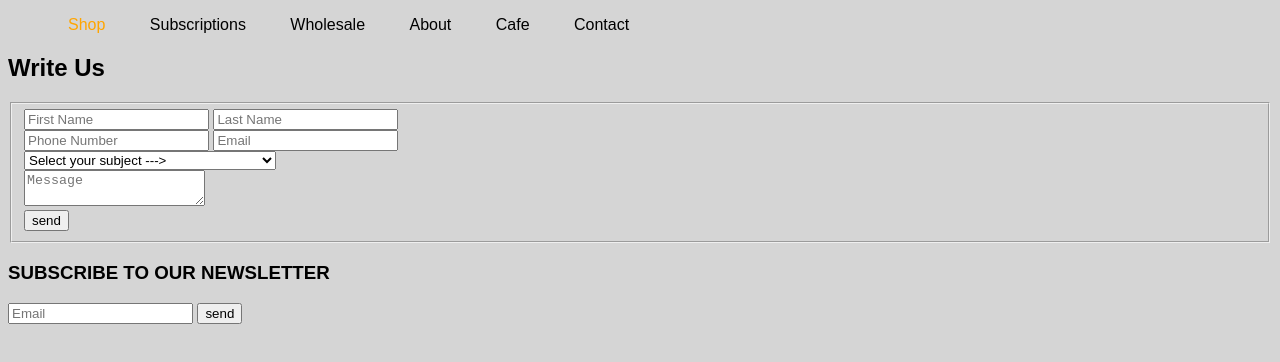
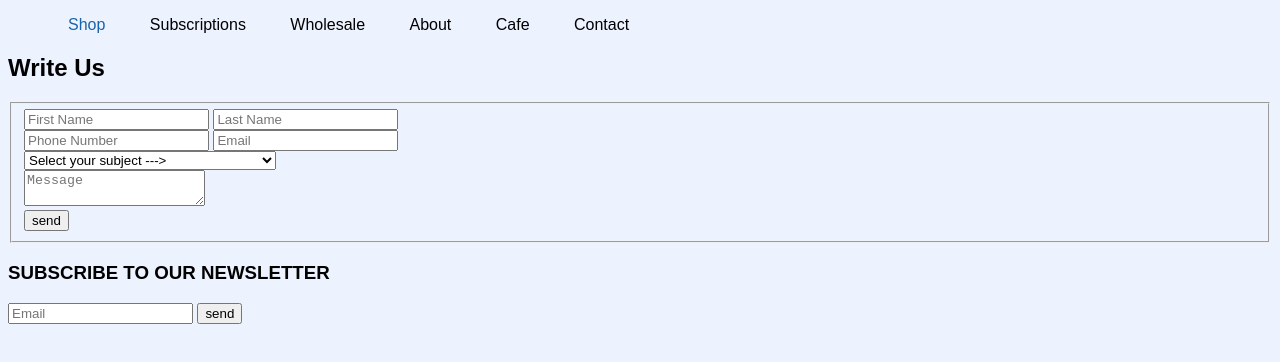
Before and after one commit to CJunger/OKCoders, a plain HTML site: page elementalcoffee-replica/index.html in a window 1280 px wide. In both pictures the pointer is over the link "Shop". Drawn offline with Linux system fonts and the light colour scheme.

Commit message:
update to css

```diff
--- a/elementalcoffee-replica/style.css
+++ b/elementalcoffee-replica/style.css
@@ -1,5 +1,5 @@
 body {
-    background-color: #d5d5d5;
+    background-color: #edf2ff;
     font-family: sans-serif, Arial;
     text: black;
     /* width: 100% */
@@ -16,7 +16,7 @@ nav ul li {
     color: black;
 }
 a:hover {
-    color: orange;
+    color: #1864ab;
 }
 a{
     text-decoration: none;
```
